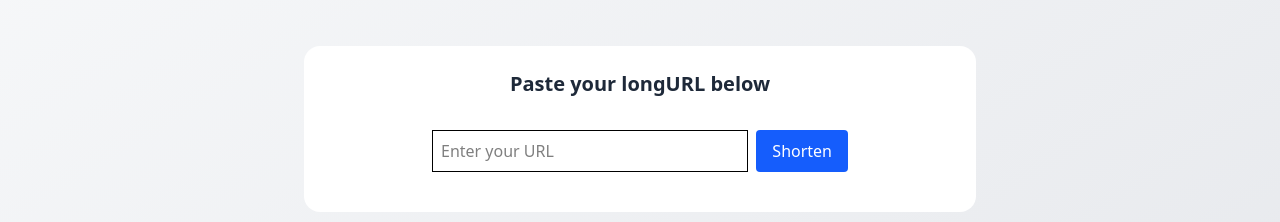
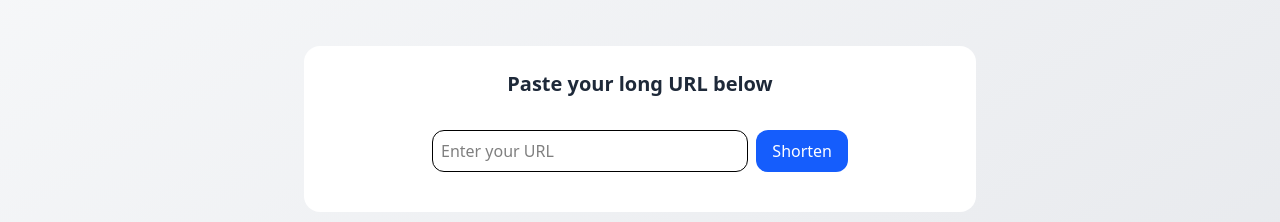
Before and after one commit to shreyashsng/url-manager-prod-ready, a React (Vite) app in the folder client/: page / in a window 1280 px wide. Shown: the part 279-501 px from the top of the page. Built offline with nearby package versions, Linux system fonts and the light colour scheme.

Commit message:
fix: redirect not authenticated user to login

```diff
--- a/client/src/components/UrlForm.jsx
+++ b/client/src/components/UrlForm.jsx
@@ -1,16 +1,24 @@
-import React, { useState } from 'react';
-import axios from 'axios';
+import React, { useState } from "react";
+import axios from "axios";
+import { useNavigate } from "react-router-dom";
 
 const UrlForm = () => {
   const [original, setOriginal] = useState("");
   const [shortUrl, setShortUrl] = useState("");
+  const navigate = useNavigate();
 
   const handleSubmit = async (e) => {
     e.preventDefault();
+    const token = localStorage.getItem("token");
+    if (!token) {
+      navigate("/login");
+      return;
+    }
     try {
-            const token = localStorage.getItem("token");
       const res = await axios.post(
-                `${import.meta.env.VITE_API_URL}/urls`, {original}, {headers: {Authorization: `Bearer ${token}`}}
+        `${import.meta.env.VITE_API_URL}/urls`,
+        { original },
+        { headers: { Authorization: `Bearer ${token}` } }
       );
       setShortUrl(`${import.meta.env.VITE_API_URL}/urls/${res.data.shortCode}`);
     } catch (error) {
@@ -19,20 +27,33 @@ const UrlForm = () => {
   };
 
   return (
-        <div className='p-4 max-w-md mx-auto'>
-            <form onSubmit={handleSubmit} className='flex gap-2'>
-                <input className='border p-2 flex-1' placeholder='Enter your URL' value={original} onChange={(e) => setOriginal(e.target.value)} />
-                <button className='bg-blue-600 text-white px-4 py-2 rounded'>Shorten</button>
+    <div className="p-4 max-w-md mx-auto">
+      <form onSubmit={handleSubmit} className="flex gap-2">
+        <input
+          className="border p-2 flex-1 rounded-xl"
+          placeholder="Enter your URL"
+          value={original}
+          onChange={(e) => setOriginal(e.target.value)}
+        />
+        <button className="bg-blue-600 hover:bg-blue-700 transition duration-200 text-white px-4 py-2 rounded-xl cursor-pointer">
+          Shorten
+        </button>
       </form>
 
       {shortUrl && (
-                <div className='mt-4'>
-                    <p className='font-semibold text-white'>Your short URL: </p>
-                    <a href={shortUrl} target='_blank' className='text-blue-700 underline'>{shortUrl}</a>
+        <div className="mt-4">
+          <p className="font-semibold text-white">Your short URL: </p>
+          <a
+            href={shortUrl}
+            target="_blank"
+            className="text-blue-700 underline"
+          >
+            {shortUrl}
+          </a>
         </div>
       )}
     </div>
-    )
-}
+  );
+};
 
-export default UrlForm
+export default UrlForm;
--- a/client/src/pages/Home.jsx
+++ b/client/src/pages/Home.jsx
@@ -72,7 +72,7 @@ const Home = () => {
         <div className="w-full max-w-2xl">
           <div className="bg-white p-6 rounded-2xl">
             <h2 className="text-xl font-semibold text-gray-800 mb-4 text-center">
-              Paste your longURL below
+              Paste your long URL below
             </h2>
             <UrlForm />
           </div>
```
Lines whose indentation alone changed are shown as unchanged.
